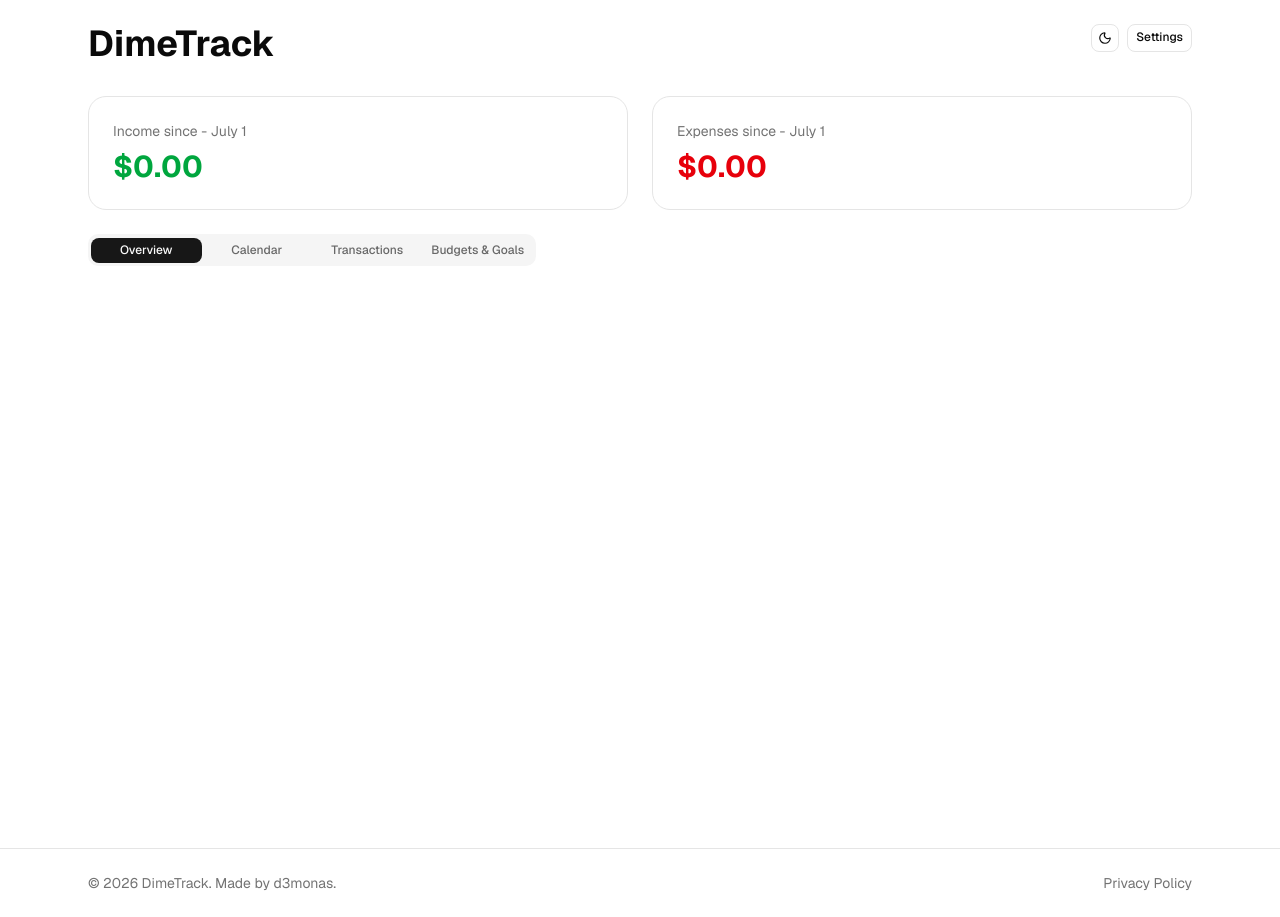
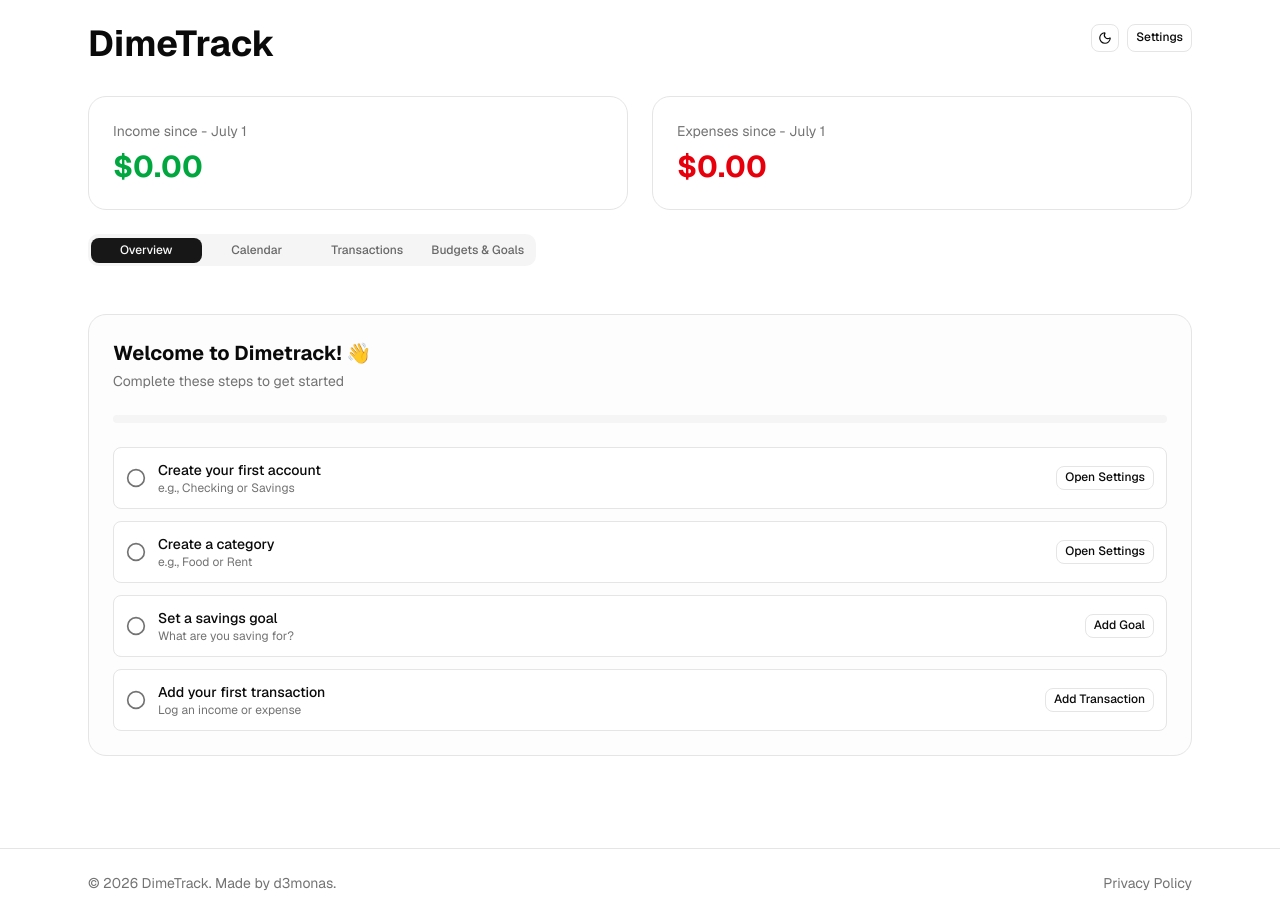
Before and after one commit to d3monas/DimeTrack, a Next.js app: page /app in a window 1280 px wide. Built offline with nearby package versions, Linux system fonts and the light colour scheme.

Commit message:
feat: create onboarding ui

```diff
--- a/components/onboarding.tsx
+++ b/components/onboarding.tsx
@@ -1,3 +1,7 @@
+import { cn } from "@/lib/utils"
+import { CheckCircle2, Circle } from "lucide-react"
+import { Button } from "./ui/button"
+
 type OnboardingThings = {
   hasAccounts: boolean
   hasCategories: boolean
@@ -19,5 +23,37 @@ export function Onboarding({ hasAccounts, hasCategories, hasGoals, hasTransactio
   const completedCount = steps.filter(step => step.done).length
   const progress = (completedCount / steps.length) * 100
 
+  return (
+    <div className="mt-6 rounded-2xl border p-6 space-y-6 bg-muted/20">
+      <div>
+        <h2 className="text-xl font-bold">Welcome to Dimetrack! 👋</h2>
+        <p className="text-sm text-muted-foreground mt-1">Complete these steps to get started</p>
+      </div>
 
+      <div className="w-full h-2 rounded-full bg-muted overflow-hidden">
+        <div className="h-full bg-primary transition-all duration-500" style={{ width: `${progress}%` }} />
+      </div>
+
+      <div className="space-y-3">
+        {steps.map(step => (
+          <div key={step.id} className={cn("flex items-center justify-between gap-4 p-3 rounded-md border", step.done ? "bg-background opacity-60" : "bg-background")}>
+            <div className="flex items-center gap-3">
+              {step.done ? (
+                <CheckCircle2 className="h-5 w-5 text-green-600 shrink-0" />
+              ) : (
+                <Circle className="h-5 w-5 text-muted-foreground shrink-0" />
+              )}
+              <div>
+                <p className={cn("font-medium text-sm", step.done && "line-through")}>{step.label}</p>
+                <p className="text-xs text-muted-foreground">{step.description}</p>
+              </div>
+            </div>
+            {!step.done && (
+              <Button variant="outline" size="sm" onClick={step.action}>{step.actionLabel}</Button>
+            )}
+          </div>
+        ))}
+      </div>
+    </div>
+  )
 }
```
Lines whose indentation alone changed are shown as unchanged.
